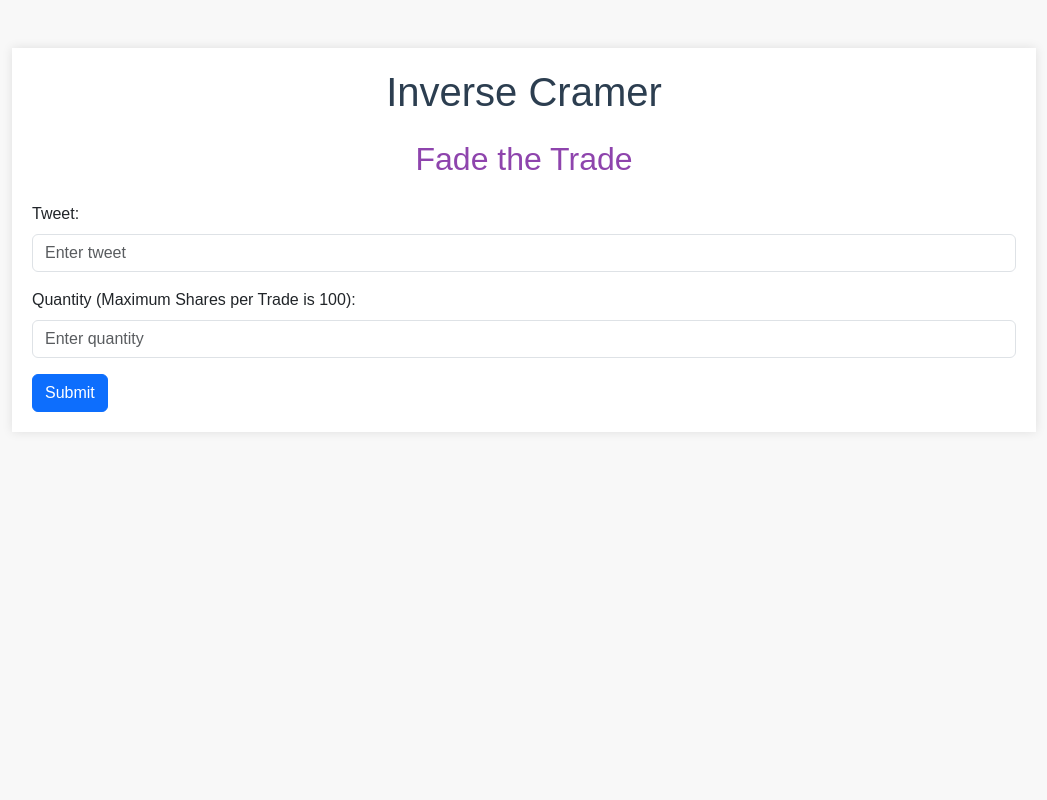
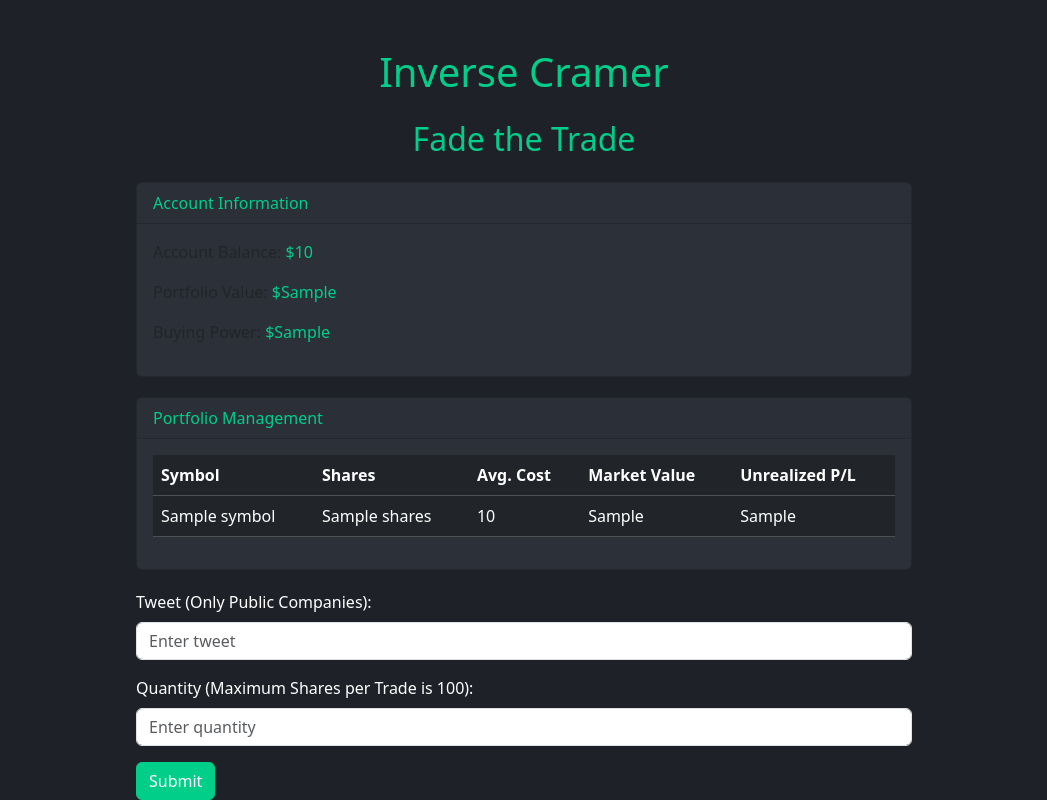
Before and after one commit to Better-Call-Paul/Inverse-Cramer-Trader, a Flask app: template templates/index.html in a window 1280 px wide. Shown: the whole page, without its empty margins (116-1163 px from the left). Run offline with Flask 2, Linux system fonts and the light colour scheme; the template is opened without the code that fills it: most values are stand-ins (such as "Sample title", 1, 10 or a date in 2020); some libraries are stand-ins or nearby versions.

Commit message:
Update index.html

```diff
--- a/templates/index.html
+++ b/templates/index.html
@@ -5,24 +5,87 @@
     <meta name="viewport" content="width=device-width, initial-scale=1.0">
     <title>Inverse Cramer - Fade the Trade</title>
     <link href="https://cdn.jsdelivr.net/npm/bootstrap@5.5.0-alpha1/dist/css/bootstrap.min.css" rel="stylesheet">
-    <link rel="stylesheet" href="{{ url_for('static', filename='style.css') }}">
+    <style>
+        body {
+            background-color: #1e2228;
+            color: #ffffff;
+        }
+        .container {
+            max-width: 800px;
+        }
+        .card {
+            background-color: #2c3038;
+            margin-bottom: 20px;
+        }
+        .green-text {
+            color: #00ce89;
+        }
+        .btn-success {
+            background-color: #00ce89;
+            border-color: #00ce89;
+        }
+        .table-success {
+            background-color: #112734;
+        }
+    </style>
 </head>
 <body>
     <div class="container mt-5">
-        <h1 class="text-center mb-4">Inverse Cramer</h1>
-        <h2 class="text-center mb-4">Fade the Trade</h2>
+        <h1 class="text-center mb-4 green-text">Inverse Cramer</h1>
+        <h2 class="text-center mb-4 green-text">Fade the Trade</h2>
+
+        <!-- Account Information -->
+        <div class="card">
+            <div class="card-header green-text">Account Information</div>
+            <div class="card-body">
+                <p>Account Balance: <span class="green-text">${{ account_balance }}</span></p>
+                <p>Portfolio Value: <span class="green-text">${{ portfolio_value }}</span></p>
+                <p>Buying Power: <span class="green-text">${{ buying_power }}</span></p>
+            </div>
+        </div>
+
+        <!-- Portfolio Management -->
+        <div class="card">
+            <div class="card-header green-text">Portfolio Management</div>
+            <div class="card-body">
+                <table class="table table-dark table-hover">
+                    <thead>
+                        <tr>
+                            <th>Symbol</th>
+                            <th>Shares</th>
+                            <th>Avg. Cost</th>
+                            <th>Market Value</th>
+                            <th>Unrealized P/L</th>
+                        </tr>
+                    </thead>
+                    <tbody>
+                        {% for position in positions %}
+                        <tr class="{{ 'table-success' if position.unrealized_pl >= 0 }}">
+                            <td>{{ position.symbol }}</td>
+                            <td>{{ position.shares }}</td>
+                            <td>{{ position.average_cost }}</td>
+                            <td>{{ position.market_value }}</td>
+                            <td>{{ position.unrealized_pl }}</td>
+                        </tr>
+                        {% endfor %}
+                    </tbody>
+                </table>
+            </div>
+        </div>
+
+        <!-- Trade Form -->
         <form action="/process" method="POST">
             <div class="mb-3">
-                <label for="tweet" class="form-label">Tweet:</label>
+                <label for="tweet" class="form-label">Tweet (Only Public Companies):</label>
                 <input type="text" class="form-control" id="tweet" name="tweet" placeholder="Enter tweet">
             </div>
             <div class="mb-3">
                 <label for="quantity" class="form-label">Quantity (Maximum Shares per Trade is 100):</label>
                 <input type="number" class="form-control" id="quantity" name="quantity" placeholder="Enter quantity">
             </div>
-            <button type="submit" class="btn btn-primary">Submit</button>
-        </form>
-    </div>
-    <script src="https://cdn.jsdelivr.net/npm/bootstrap@5.5.0-alpha1/dist/js/bootstrap.bundle.min.js"></script>
-</body>
+            <button type="submit" class="btn btn-success">Submit</button>
+           </form>
+          </div>
+        <script src="https://cdn.jsdelivr.net/npm/bootstrap@5.5.0-alpha1/dist/js/bootstrap.bundle.min.js"></script>
+    </body>
 </html>
```
